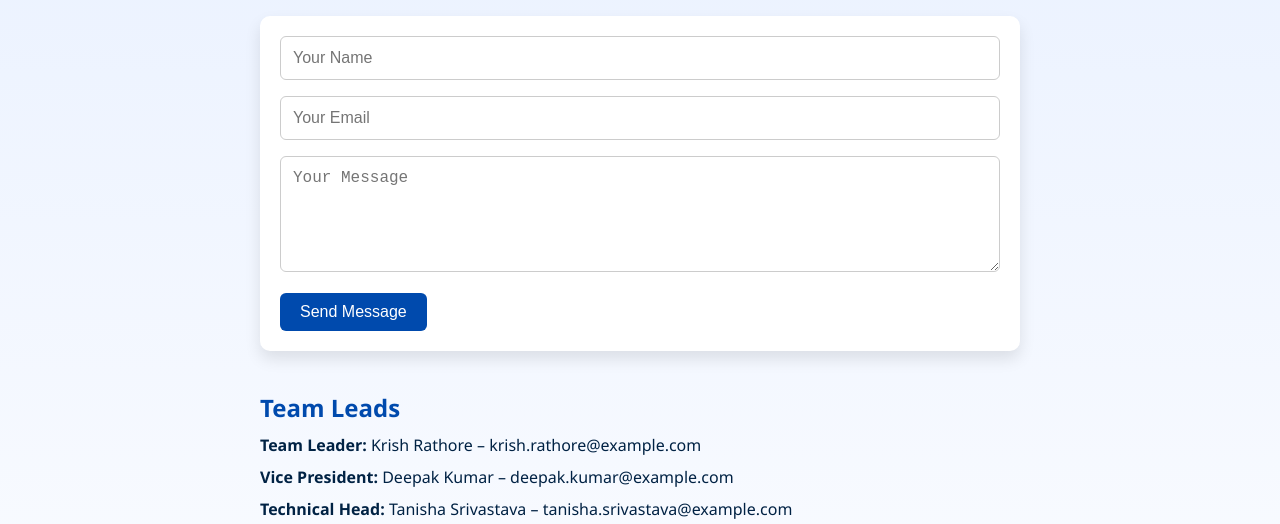
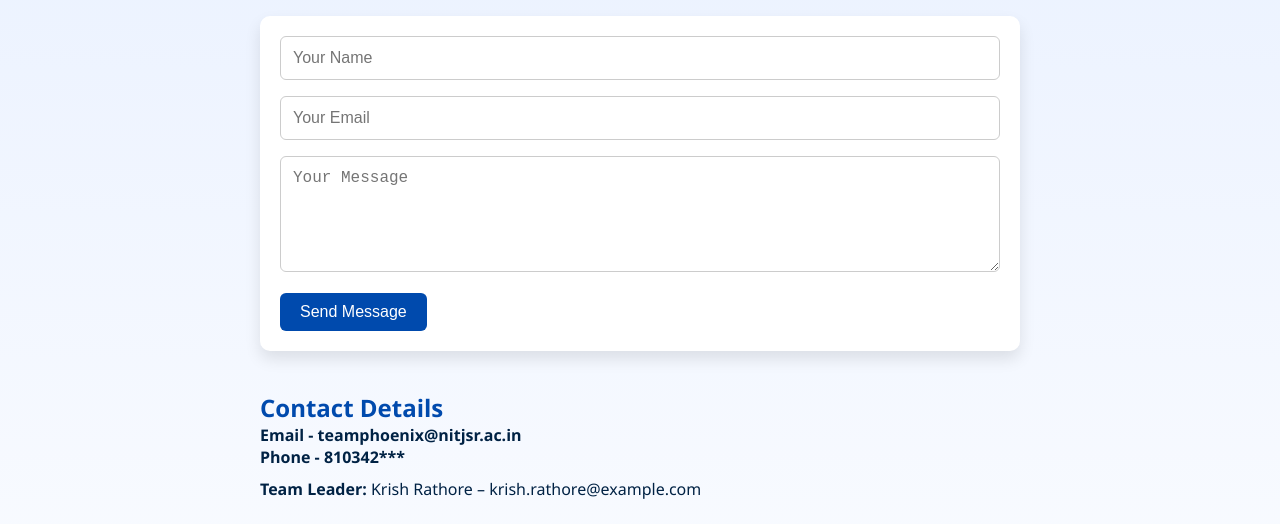
Before and after one commit to ayushv-nitj/team-phoenix-website, a website: page contact.html in a window 1280 px wide. Shown: the part 222-746 px from the top of the page. Drawn offline with nearby package versions, Linux system fonts and the light colour scheme.

Commit message:
edit contact

```diff
--- a/contact.html
+++ b/contact.html
@@ -168,11 +168,13 @@
     </form>
 
     <div class="team-contacts">
-      <h2>Team Leads</h2>
+      <h2>Contact Details</h2>
+      <h4>Email -  teamphoenix@nitjsr.ac.in</h4>
+      <h4>Phone -  810342***</h4>
+
+
       <ul>
         <li><strong>Team Leader:</strong> Krish Rathore – krish.rathore@example.com</li>
-        <li><strong>Vice President:</strong> Deepak Kumar – deepak.kumar@example.com</li>
-        <li><strong>Technical Head:</strong> Tanisha Srivastava – tanisha.srivastava@example.com</li>
       </ul>
     </div>
 
```
